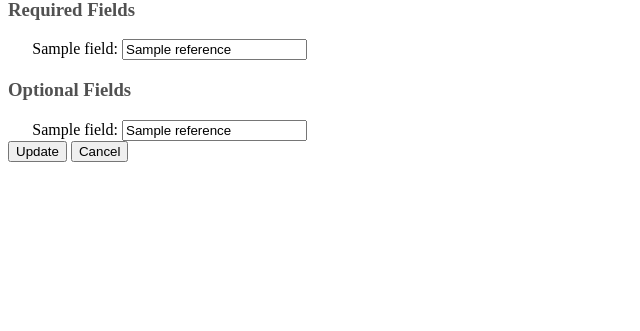
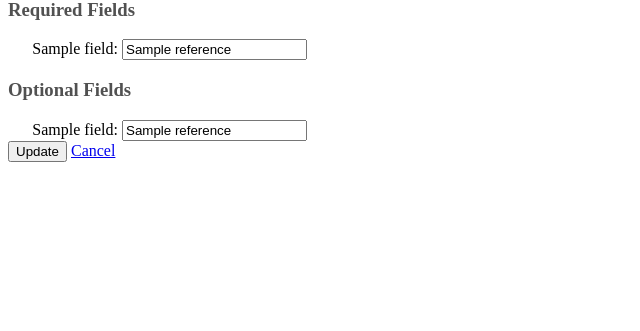
Before and after one commit to Feycry/lohtu, a Flask app: template src/templates/edit_reference.html in a window 1280 px wide. Shown: the part 105-436 px from the top of the page, without its empty margins (0-640 px from the left). Run offline with Flask 3, Linux system fonts and the light colour scheme; the template is opened without the code that fills it: most values are stand-ins (such as "Sample title", 1, 10 or a date in 2020); parts of the project's set-up code (start-up, migrations or seed data) failed here and were passed over.

Commit message:
Fix buttons

```diff
--- a/src/templates/edit_reference.html
+++ b/src/templates/edit_reference.html
@@ -43,7 +43,7 @@ Edit reference
   <button type="submit">
     Update
   </button>
-  <button href="/">Cancel</a>
+  <a href="/" class="button">Cancel</a>
 </form>
 
 {% endblock %}
```
